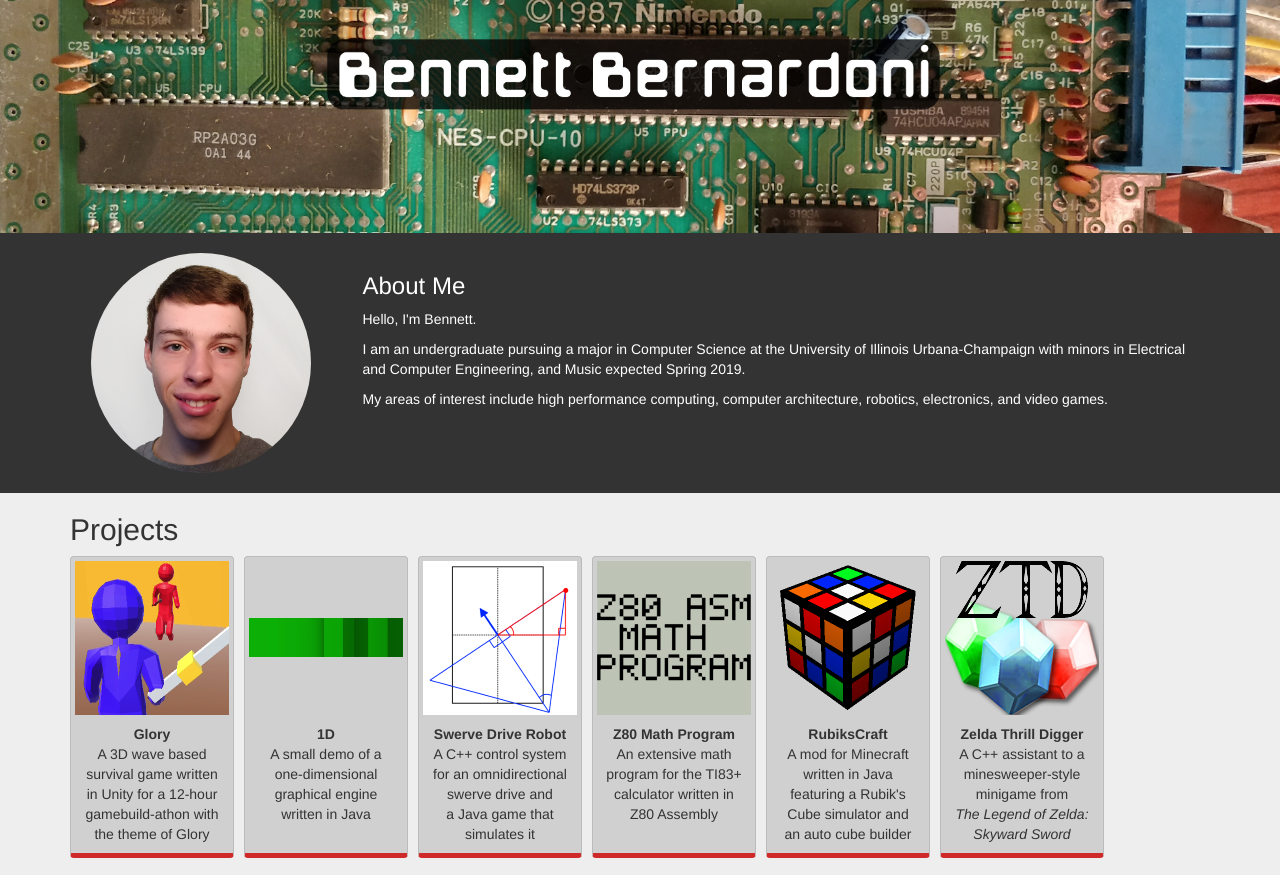
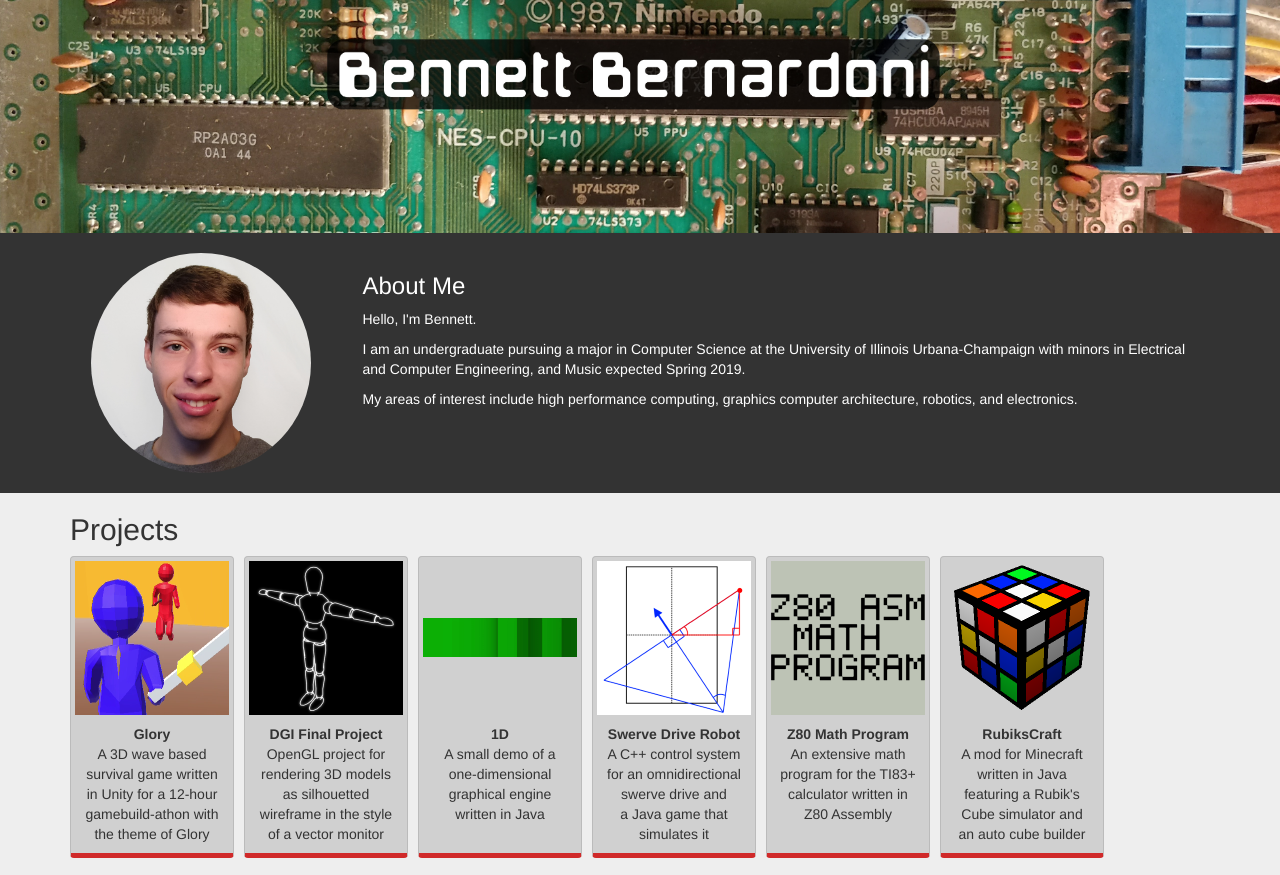
Before and after one commit to bbernardoni/bbernardoni.github.io, a plain HTML site: page index.html in a window 1280 px wide. Shown: the part 73-948 px from the top of the page. Drawn offline with nearby package versions, Linux system fonts and the light colour scheme.

Commit message:
Added DGI link

```diff
--- a/index.html
+++ b/index.html
@@ -35,19 +35,14 @@
 		</script>
 		<!-- Projects
 		Sig Music
-		Project Euler
 		TBRPG Java
 		Cube Sim Java
-		robotics
+		DGI
 
 		IP:
 		Z80 Homebrew
-		CubeSolver Java
 		Floppy Music Arduino
 		NesTet C++/Java
-		Backup C++
-		Nib C++
-		pillow C++
 		-->
 	</head>
 	<body>
@@ -70,8 +65,8 @@
 							Electrical and Computer Engineering, and Music expected Spring 2019.
 						</p>
 						<p>
-							My areas of interest include high performance computing,
-							computer architecture, robotics, electronics, and video games.
+							My areas of interest include high performance computing, graphics
+							computer architecture, robotics, and electronics.
 						</p>
 					</div>
 				</div>
@@ -92,6 +87,21 @@
 									in Unity for a 12-hour<br>
 									gamebuild-athon with<br>
 									the theme of Glory
+								</div>
+							</div>
+						</a>
+					</div>
+					<div class="card">
+						<a href="DGIProject/">
+							<div class="thumbnail thumb">
+								<img src="DGIProject/Thumb.png" alt="DGI Final Project">
+								<div class="text-center caption">
+									<b>DGI Final Project</b><br>
+									OpenGL project for<br>
+									rendering 3D models<br>
+									as silhouetted<br>
+									wireframe in the style<br>
+									of a vector monitor
 								</div>
 							</div>
 						</a>
```
